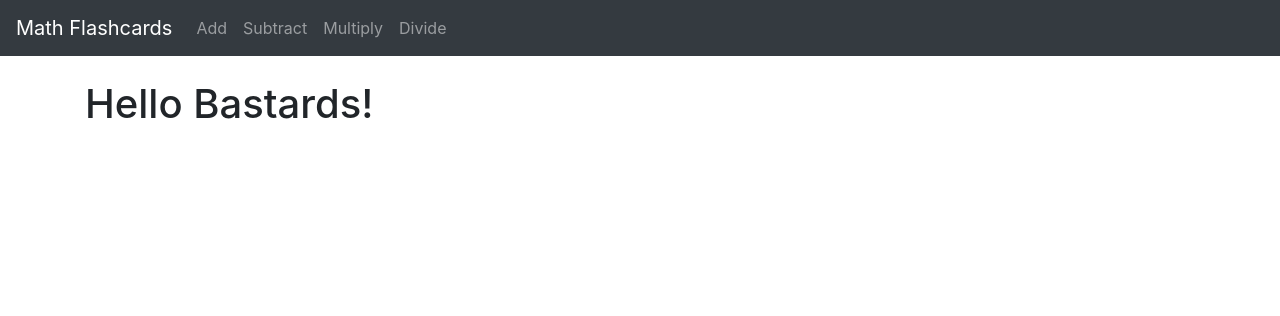
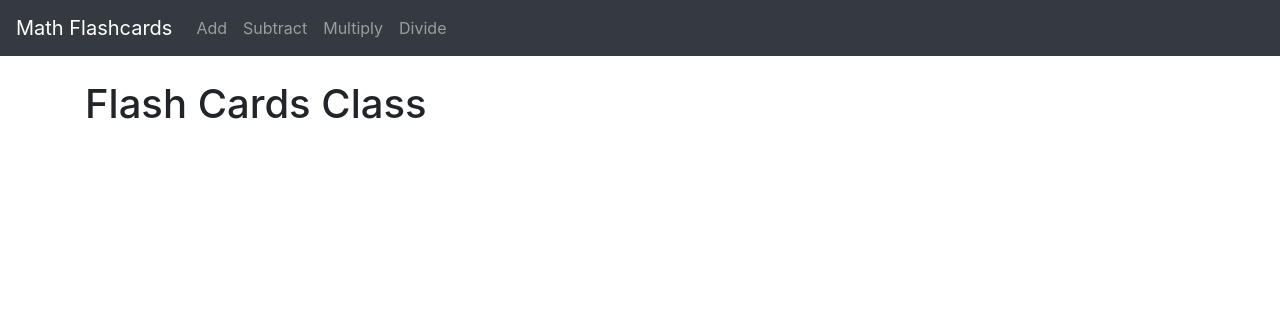
Before and after one commit to thomaspoore/djangoflashcards, a Django app: page /home.html in a window 1280 px wide. Shown: the top 316 px of the page. Run offline with Django 3.2, Linux system fonts and the light colour scheme.

Commit message:
changed home page text

```diff
--- a/websitefcards/templates/home.html
+++ b/websitefcards/templates/home.html
@@ -2,6 +2,6 @@
 {% extends 'base.html' %}
 {% block 'content' %}
 
-    <h1>Hello Bastards!</h1>
+    <h1>Flash Cards Class</h1>
 
 {% endblock %}
```
